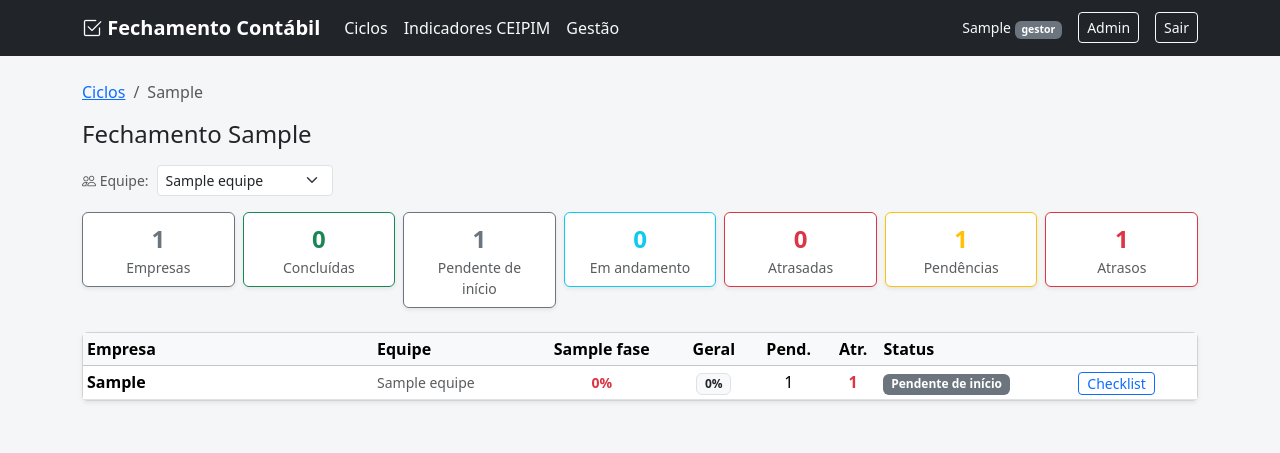
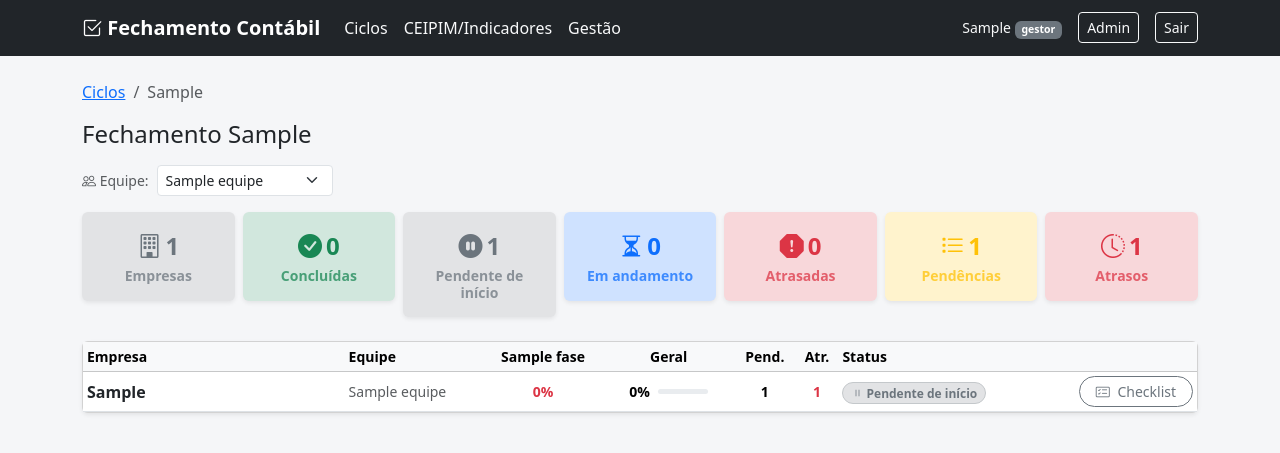
Before and after one commit to consag-commits/fechamento-cont-bil, a Django app: page /ciclo/1/ in a window 1280 px wide. Shown: the top 453 px of the page. Run offline with Django 5.2, Linux system fonts and the light colour scheme; a user stored in the database is signed in; tables that the repository leaves empty hold one stand-in row (values such as "Sample post").

Commit message:
UI/UX: Moderniza design do dashboard consolidado e renomeia titulo do CEIPIM

```diff
--- a/templates/base.html
+++ b/templates/base.html
@@ -27,7 +27,7 @@
         {% if user.is_authenticated %}
         <a class="nav-link text-light" href="{% url 'index' %}">Ciclos</a>
         {% if is_gestor %}
-        <a class="nav-link text-light" href="{% url 'indicadores_ceipim' %}">Indicadores CEIPIM</a>
+        <a class="nav-link text-light" href="{% url 'indicadores_ceipim' %}">CEIPIM/Indicadores</a>
         <a class="nav-link text-light" href="{% url 'gestao_home' %}">Gestão</a>
         {% endif %}
         {% endif %}
--- a/templates/fechamento/_stat.html
+++ b/templates/fechamento/_stat.html
@@ -1,8 +1,10 @@
 <div class="col">
-  <div class="card shadow-sm text-center border-{{ cor }}">
-    <div class="card-body py-2">
-      <div class="fs-4 fw-bold text-{{ cor }}">{{ valor }}</div>
-      <div class="small text-muted">{{ rotulo }}</div>
+  <div class="card shadow-sm border-0 bg-{{ cor }}-subtle">
+    <div class="card-body py-3 d-flex flex-column align-items-center justify-content-center">
+      <div class="fs-4 fw-bold text-{{ cor }} mb-1">
+        {% if icone %}<i class="bi bi-{{ icone }} me-1"></i>{% endif %}{{ valor }}
+      </div>
+      <div class="small fw-semibold text-{{ cor }} text-opacity-75 text-center" style="line-height: 1.2;">{{ rotulo }}</div>
     </div>
   </div>
 </div>
--- a/templates/fechamento/ceipim/indicadores.html
+++ b/templates/fechamento/ceipim/indicadores.html
@@ -1,7 +1,7 @@
 {% extends "base.html" %}
 {% load fechamento_extras %}
 
-{% block title %}Indicadores CEIPIM{% endblock %}
+{% block title %}CEIPIM/Indicadores{% endblock %}
 
 {% block extra_css %}
 <link href="https://cdn.jsdelivr.net/npm/tom-select@2.3.1/dist/css/tom-select.bootstrap5.min.css" rel="stylesheet">
@@ -53,7 +53,7 @@
 
 {% block content %}
 <div class="d-flex justify-content-between align-items-center mb-3 flex-wrap gap-2">
-  <h4 class="mb-0">Indicadores CEIPIM</h4>
+  <h4 class="mb-0">CEIPIM/Indicadores</h4>
   <form method="get" class="d-flex align-items-center gap-2">
     <label class="small text-muted mb-0">Ano:</label>
     <select name="ano" class="form-select form-select-sm" style="width: auto;" onchange="this.form.submit()">
--- a/templates/fechamento/consolidado.html
+++ b/templates/fechamento/consolidado.html
@@ -15,19 +15,19 @@
 {% include "fechamento/_filtro_equipe.html" %}
 
 <div class="row g-2 mb-4">
-  {% include "fechamento/_stat.html" with rotulo="Empresas" valor=resumo.empresas cor="secondary" %}
-  {% include "fechamento/_stat.html" with rotulo="Concluídas" valor=resumo.concluidas cor="success" %}
-  {% include "fechamento/_stat.html" with rotulo="Pendente de início" valor=resumo.pendentes cor="secondary" %}
-  {% include "fechamento/_stat.html" with rotulo="Em andamento" valor=resumo.em_andamento cor="info" %}
-  {% include "fechamento/_stat.html" with rotulo="Atrasadas" valor=resumo.atrasadas cor="danger" %}
-  {% include "fechamento/_stat.html" with rotulo="Pendências" valor=resumo.pendencias cor="warning" %}
-  {% include "fechamento/_stat.html" with rotulo="Atrasos" valor=resumo.atrasos cor="danger" %}
+  {% include "fechamento/_stat.html" with rotulo="Empresas" valor=resumo.empresas cor="secondary" icone="building" %}
+  {% include "fechamento/_stat.html" with rotulo="Concluídas" valor=resumo.concluidas cor="success" icone="check-circle-fill" %}
+  {% include "fechamento/_stat.html" with rotulo="Pendente de início" valor=resumo.pendentes cor="secondary" icone="pause-circle-fill" %}
+  {% include "fechamento/_stat.html" with rotulo="Em andamento" valor=resumo.em_andamento cor="primary" icone="hourglass-split" %}
+  {% include "fechamento/_stat.html" with rotulo="Atrasadas" valor=resumo.atrasadas cor="danger" icone="exclamation-octagon-fill" %}
+  {% include "fechamento/_stat.html" with rotulo="Pendências" valor=resumo.pendencias cor="warning" icone="list-task" %}
+  {% include "fechamento/_stat.html" with rotulo="Atrasos" valor=resumo.atrasos cor="danger" icone="clock-history" %}
 </div>
 
 <div class="card shadow-sm">
   <div class="table-responsive">
     <table class="table table-sm table-hover align-middle mb-0">
-      <thead class="table-light">
+      <thead class="table-light text-secondary small">
         <tr>
           <th style="min-width: 200px;">Empresa</th>
           <th>Equipe</th>
@@ -42,25 +42,34 @@
       <tbody>
         {% for l in linhas %}
         <tr>
-          <td class="fw-semibold">{{ l.processo.empresa.razao_social }}</td>
+          <td class="fw-semibold text-dark">{{ l.processo.empresa.razao_social }}</td>
           <td class="text-muted small">{{ l.processo.equipe.nome|default:"—" }}</td>
           {% for lf in l.resumo.fases %}
-          <td class="text-center small {% if lf.atrasada %}text-danger fw-semibold{% endif %}">
-            {% if lf.total %}{% widthratio lf.pct 1 100 %}%{% else %}<span class="text-muted">N/A</span>{% endif %}
+          <td class="text-center small {% if lf.atrasada %}text-danger fw-bold{% endif %}">
+            {% if lf.total %}{% widthratio lf.pct 1 100 %}%{% else %}<span class="text-black-50">N/A</span>{% endif %}
           </td>
           {% endfor %}
-          <td class="text-center">
-            <span class="badge bg-light text-dark border">{% widthratio l.resumo.percentual 1 100 %}%</span>
+          <td class="text-center align-middle" style="min-width: 100px;">
+            <div class="d-flex align-items-center justify-content-center gap-2">
+              <span class="fw-semibold small">{% widthratio l.resumo.percentual 1 100 %}%</span>
+              <div class="progress flex-grow-1" style="height: 5px; max-width: 50px;" role="progressbar" aria-valuenow="{% widthratio l.resumo.percentual 1 100 %}" aria-valuemin="0" aria-valuemax="100">
+                <div class="progress-bar {% if l.resumo.percentual == 1 %}bg-success{% else %}bg-primary{% endif %}" style="width: {% widthratio l.resumo.percentual 1 100 %}%;"></div>
+              </div>
+            </div>
           </td>
-          <td class="text-center">{{ l.resumo.pendencias }}</td>
-          <td class="text-center">{% if l.resumo.atrasos %}<span class="text-danger fw-semibold">{{ l.resumo.atrasos }}</span>{% else %}0{% endif %}</td>
+          <td class="text-center fw-semibold small {% if l.resumo.pendencias == 0 %}text-black-50 fw-normal{% endif %}">{{ l.resumo.pendencias }}</td>
+          <td class="text-center fw-bold small {% if l.resumo.atrasos > 0 %}text-danger{% else %}text-black-50 fw-normal{% endif %}">
+            {{ l.resumo.atrasos }}
+          </td>
           <td class="text-nowrap">
-            {% if l.resumo.status_geral == 'Concluído' %}<span class="badge bg-success">{{ l.resumo.status_geral }}</span>
-            {% elif l.resumo.status_geral == 'Atrasado' %}<span class="badge bg-danger">{{ l.resumo.status_geral }}</span>
-            {% elif l.resumo.status_geral == 'Em andamento' %}<span class="badge bg-info text-dark">{{ l.resumo.status_geral }}</span>
-            {% else %}<span class="badge bg-secondary">{{ l.resumo.status_geral }}</span>{% endif %}
+            {% if l.resumo.status_geral == 'Concluído' %}<span class="badge bg-success-subtle text-success border border-success-subtle rounded-pill py-1 px-2"><i class="bi bi-check2"></i> {{ l.resumo.status_geral }}</span>
+            {% elif l.resumo.status_geral == 'Atrasado' %}<span class="badge bg-danger-subtle text-danger border border-danger-subtle rounded-pill py-1 px-2"><i class="bi bi-exclamation-triangle"></i> {{ l.resumo.status_geral }}</span>
+            {% elif l.resumo.status_geral == 'Em andamento' %}<span class="badge bg-primary-subtle text-primary border border-primary-subtle rounded-pill py-1 px-2"><i class="bi bi-arrow-repeat"></i> {{ l.resumo.status_geral }}</span>
+            {% else %}<span class="badge bg-secondary-subtle text-secondary border border-secondary-subtle rounded-pill py-1 px-2"><i class="bi bi-pause"></i> {{ l.resumo.status_geral }}</span>{% endif %}
           </td>
-          <td><a href="{% url 'processo_matriz' l.processo.id %}" class="btn btn-sm btn-outline-primary py-0 text-nowrap">Checklist</a></td>
+          <td class="text-end">
+            <a href="{% url 'processo_matriz' l.processo.id %}" class="btn btn-sm btn-outline-secondary rounded-pill py-1 px-3 text-nowrap"><i class="bi bi-card-checklist me-1"></i> Checklist</a>
+          </td>
         </tr>
         {% endfor %}
       </tbody>
```
